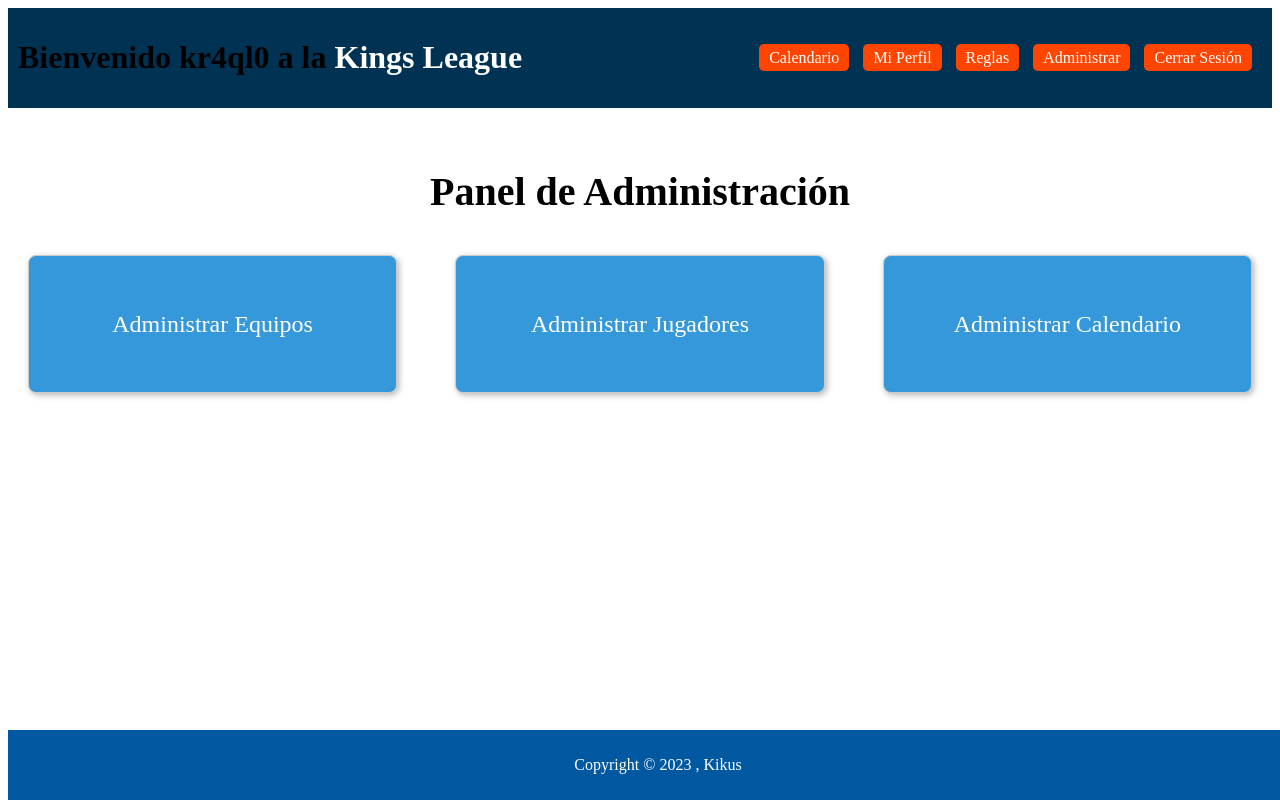
After one commit to kingsLeagueRoyale/kingsLeagueWebsite, a PHP site: page /admin/main_admin.php in a window 1280 px wide. The commit adds this page. Run offline with PHP 8.4, Linux system fonts and the light colour scheme; a user stored in the database is signed in; data that the repository does not hold is empty.

Commit message:
Se muestran los partidos del calendario y se comienza a trabajar con el dashboard de admin

```diff
--- /dev/null
+++ b/app/admin/main_admin.php
@@ -0,0 +1,74 @@
+<?php
+    session_start();
+
+    // Incluye la función conectarDB
+    require_once "../connection/connection.php"; // Asegúrate de especificar la ruta correcta madafaka
+
+    // Llama a la función conectarDB para obtener la conexión
+    $conn = conectarDB();
+
+?>
+
+<!DOCTYPE html>
+<html>
+<head>
+    <title>Admin Dashboard</title>
+    <link rel="stylesheet" type="text/css" href="../css/styles.css">
+</head>
+<body>
+    <header>
+        <?php
+            if (isset($_SESSION['username'])) {
+                $username = $_SESSION['username'];
+                echo "<h1>Bienvenido $username a la <a class='no-link-decoration' href='index.php'>Kings League</a></h1>";
+            } else {
+                echo "<h1>Bienvenido a la <a class='no-link-decoration' href='index.php'>Kings League</a></h1>";
+            }
+        ?>
+        <nav>
+            <ul>
+                <li><a href="calendario.php">Calendario</a></li>
+                <li><a href="mi_perfil.php">Mi Perfil</a></li>
+                <li><a href="reglas.php">Reglas</a></li>
+                <?php
+                    if ($_SESSION['role'] == 'admin') {
+                        // Si el rol es administrador, mostrar la opción de "Administrar"
+                        echo '<li><a href="admin/main_admin.php">Administrar</a></li>';
+                    }
+                ?>
+                <?php
+                    if (isset($_SESSION['username'])) {
+                        // Si hay una sesión iniciada, mostrar la opción de "Cerrar Sesión"
+                        echo '<li><a href="connection/logout.php">Cerrar Sesión</a></li>';
+                    } else {
+                        // Si no hay sesión iniciada, mostrar la opción de "Iniciar Sesión"
+                        echo '<li><a href="login_form.php">Iniciar Sesión</a></li>';
+                    }
+                ?>
+            </ul>
+        </nav>
+    </header>
+
+    <main>
+        <div id="admin-panel">
+            <h3 id="admin-panel-header">Panel de Administración</h3>
+            <div id="admin-panel-options">
+                <div class="admin-option">
+                    <a href="admin_teams.php">Administrar Equipos</a>
+                </div>
+                <div class="admin-option">
+                    <a href="admin_players.php">Administrar Jugadores</a>
+                </div>
+                <div class="admin-option">
+                    <a href="admin_calendar.php">Administrar Calendario</a>
+                </div>
+            </div>
+        </div>
+    </main>
+
+
+    <footer>
+        <p> Copyright &copy; 2023 , Kikus </p>
+    </footer>
+</body>
+</html>
--- a/app/connection/login.php
+++ b/app/connection/login.php
@@ -18,12 +18,14 @@
         // El usuario existe en la base de datos
         $row = $result->fetch_assoc();
         $stored_password = $row["password"];
+        $role = $row["role"];
 
         // Verificar si la contraseña es correcta
         if (password_verify($login_password, $stored_password)) {
             // Las credenciales son válidas, establecer la variable de sesión 'username'
             session_start();
             $_SESSION['username'] = $login_username; // Establecer el nombre de usuario en la variable de sesión
+            $_SESSION['role'] = $role; // Establecer el rol en la variable de sesión
             header("Location: ../index.php");
             exit();
         } else {
--- a/app/css/styles.css
+++ b/app/css/styles.css
@@ -182,3 +182,112 @@
         width: 100%; /* Ancho completo en dispositivos móviles */
     }
 }
+
+
+/* ESTILOS PARA LAS TABLAS DE CALENDARIO */
+#h3-date-calendar {
+    text-align: center;
+    font-weight: bold;
+}
+#th-calendar {
+    background-color: linear-gradient(to bottom, #ff0224, #00325300); /* Color de fondo del encabezado */
+    font-weight: bold; /* Texto en negrita en el encabezado */
+    width: 80%; /* Ancho de la tabla (ajusta según tus necesidades) */
+    margin: 0 auto; /* Centrar horizontalmente la tabla */
+    box-shadow: 0px 0px 10px rgba(0, 0, 0, 0.1); /* Sombra */
+    border-collapse: collapse; /* Colapsar bordes de celda */
+}
+
+/* Estilos para filas pares e impares (alternar colores) */
+#th-calendar tr:nth-child(even) {
+    background-color: #f2f2f2; /* Color de fondo de filas pares */
+}
+
+#th-calendar tr:nth-child(odd) {
+    background-color: #ffffff; /* Color de fondo de filas impares */
+}
+
+/* Estilos para las celdas */
+#th-calendar th,
+#th-calendar td {
+    padding: 10px; /* Espaciado interno en celdas */
+    text-align: center; /* Alineación centrada del texto en celdas */
+    border: 1px solid #dddddd; /* Borde de celdas */
+}
+
+/* Estilos para encabezados y celdas específicas (personaliza según tus necesidades) */
+#th-calendar th {
+    background-color: #333; /* Color de fondo del encabezado */
+    color: #fff; /* Color del texto en el encabezado */
+}
+
+
+/* ESTILOS PARA EL PANEL PRINCIPAL DE ADMINISTRACIÓN */
+#admin-panel-header {
+    font-size: 250%;
+    text-align: center;
+}
+
+#admin-panel-options {
+    display: flex;
+    justify-content: space-between;
+
+    :hover {
+        background-color: #0060a0;
+    }
+}
+
+.admin-option {
+    width: 30%; /* Ajusta el ancho de cada opción según tus necesidades */
+    padding-top: 50px;
+    padding-bottom: 50px;
+    text-align: center;
+    border: 1px solid #ccc; /* Agrega bordes para separar las opciones */
+    border-radius: 8px; /* Esquinas redondeadas */
+    background-color: #3498db; /* Color de fondo */
+    color: #fff; /* Color del texto */
+    box-shadow: 2px 2px 6px rgba(0, 0, 0, 0.3); /* Sombra */
+    cursor: pointer; /* Cambia el cursor al pasar el mouse */
+}
+
+.admin-option a {
+    font-size: 150%;
+    justify-content: center;
+    text-decoration: none;
+    color: #fff;
+    display: inline-block;
+    width: 100%;
+    height: 100%;
+    line-height: 1.5; /* Espaciado entre líneas del texto */
+}
+
+
+
+
+
+
+
+
+
+
+
+
+
+
+
+
+
+
+#troll-button {
+    position: relative;
+    padding-top: 30px;
+    padding-bottom: 30px;
+    box-shadow: 2px 2px 6px rgba(0, 0, 0, 0.3);
+    border-radius: 8px;
+}
+
+#troll-button-container {
+    position: relative;
+    width: 100%;
+    height: 100%;
+}
```
Also changed, not shown: app/calendario.php (+44 -2 lines), app/index.php (+12 -1 lines), app/js/troll.js (added, +22 -0 lines), app/team/team_details.php (+5 -5 lines), app/Mercado.php (deleted), app/mercado.php (added).
